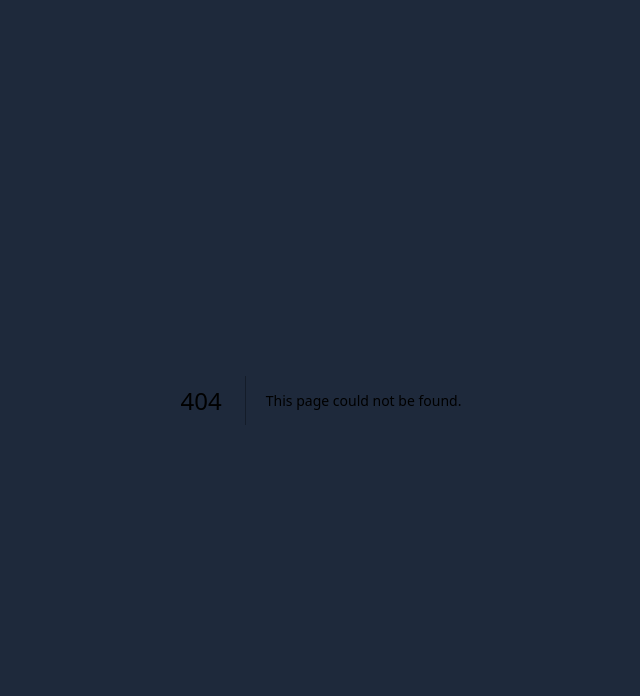
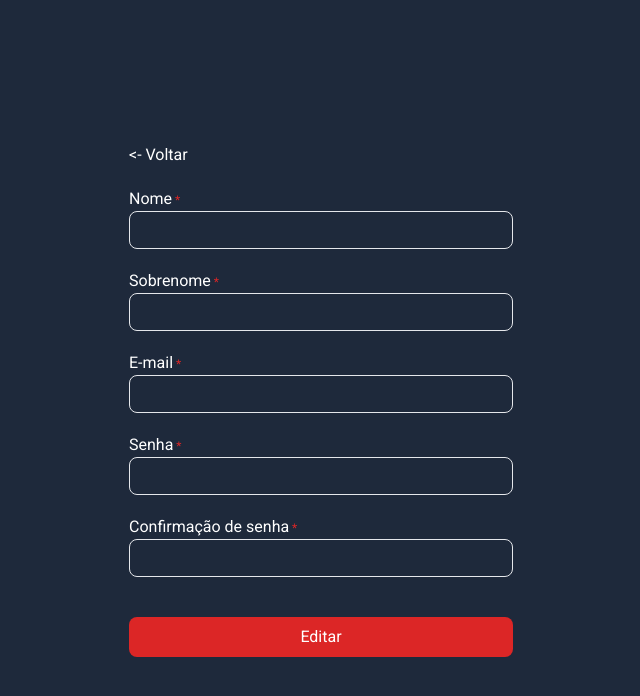
Before and after one commit to andre-albuquerque01/social-for-business, a Next.js app in the folder interface/: page /user/update in a window 1280 px wide. Before the commit this address had no page. Shown: the top 696 px of the page, without its empty margins (319-959 px from the left). Built offline with nearby package versions, Linux system fonts and the light colour scheme.

Commit message:
feat: create new page

```diff
--- /dev/null
+++ b/interface/src/app/user/update/page.tsx
@@ -0,0 +1,17 @@
+import UpdateUserComponent from '@/components/user/update/update'
+import { Metadata } from 'next'
+
+export const metadata: Metadata = {
+  title: {
+    template: '%s',
+    default: 'Insert user',
+  },
+}
+
+export default function UpdateUser() {
+  return (
+    <div className="flex justify-center items-center h-screen">
+      <UpdateUserComponent />
+    </div>
+  )
+}
```
